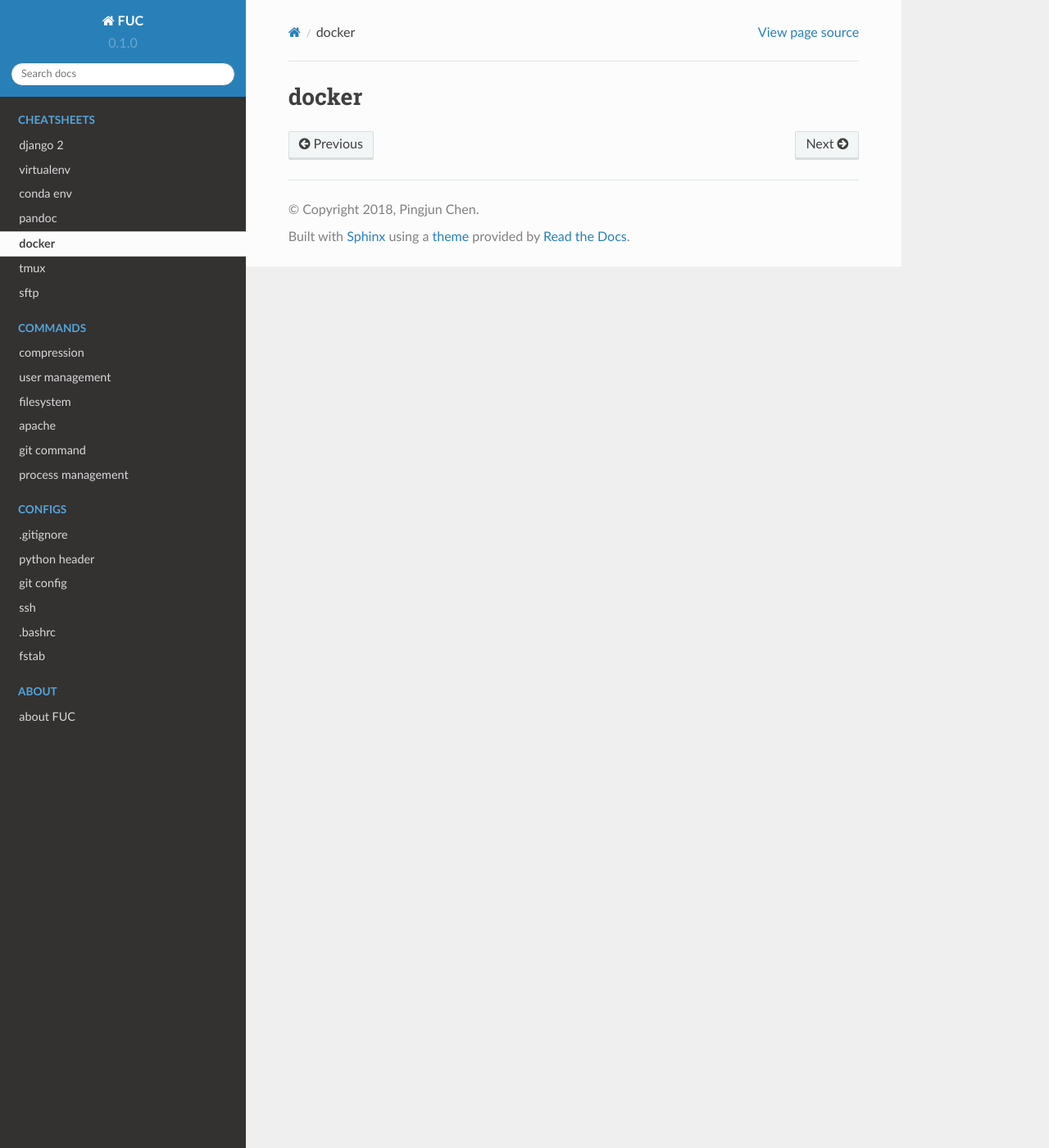
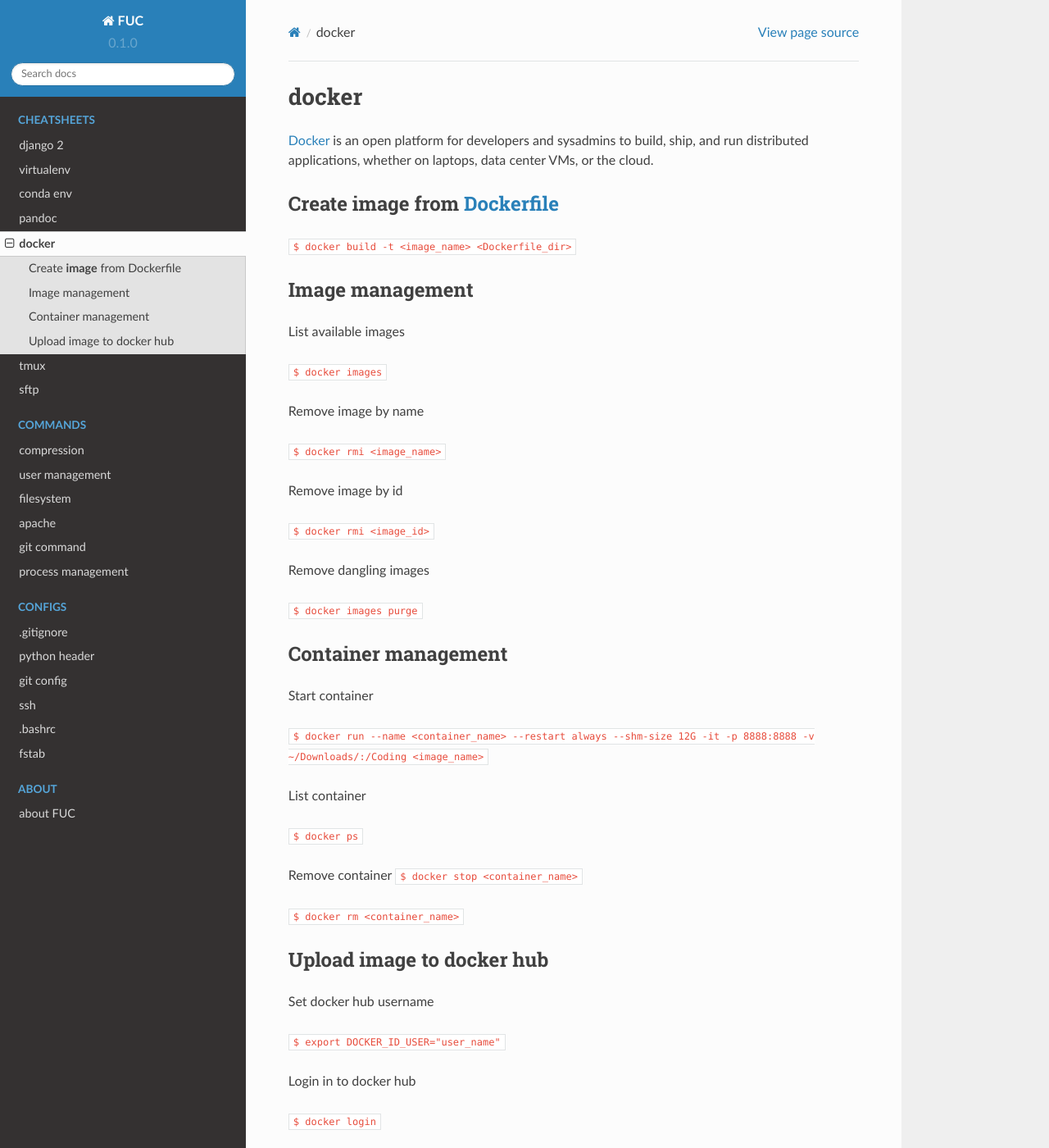
Before and after one commit to PingjunChen/FUC, a Sphinx documentation site: the page built from docs/docker.rst, in a window 1280 px wide and 1400 px high. Shown: the whole window at 82% size. Built offline with Sphinx 7.4.7 and the Read the Docs theme 2.0.0, drawn with Linux system fonts in a browser that asks for light colours; some of the changed text lies outside the part shown.

Commit message:
add docker docs

```diff
--- a/docs/docker.rst
+++ b/docs/docker.rst
@@ -1,2 +1,66 @@
 docker
 ========
+
+`Docker <https://www.docker.com/>`_ is an open platform for developers and
+sysadmins to build, ship, and run distributed applications, whether on laptops,
+data center VMs, or the cloud.
+
+Create **image** from `Dockerfile <https://docs.docker.com/engine/reference/builder/>`_
+--------
+
+:code:`$ docker build -t <image_name> <Dockerfile_dir>`
+
+Image management
+--------
+
+List available images
+
+:code:`$ docker images`
+
+Remove image by name
+
+:code:`$ docker rmi <image_name>`
+
+Remove image by id
+
+:code:`$ docker rmi <image_id>`
+
+
+Remove dangling images
+
+:code:`$ docker images purge`
+
+
+Container management
+--------
+
+Start container
+
+:code:`$ docker run --name <container_name> --restart always --shm-size 12G -it -p 8888:8888 -v ~/Downloads/:/Coding <image_name>`
+
+List container
+
+:code:`$ docker ps`
+
+Remove container
+:code:`$ docker stop <container_name>`
+
+:code:`$ docker rm <container_name>`
+
+Upload image to docker hub
+--------
+Set docker hub username
+
+:code:`$ export DOCKER_ID_USER="user_name"`
+
+Login in to docker hub
+
+:code:`$ docker login`
+
+Tag image
+
+:code:`$ docker tag <image_name> $DOCKER_ID_USER/<image_name>`
+
+Push to docker cloud
+
+:code:`$ docker push $DOCKER_ID_USER/<image_name>`
```
